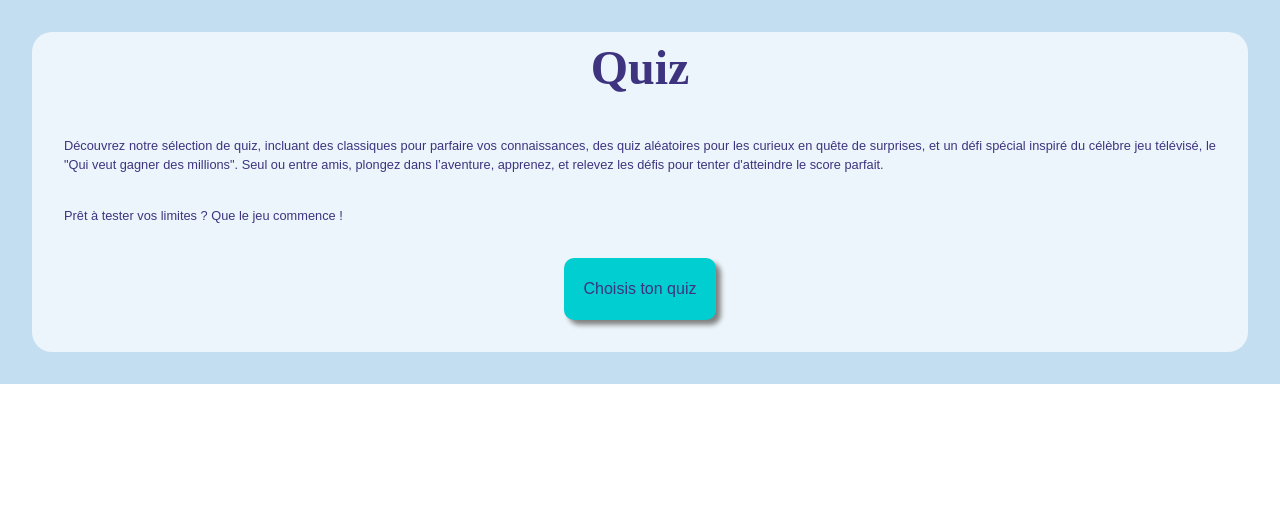
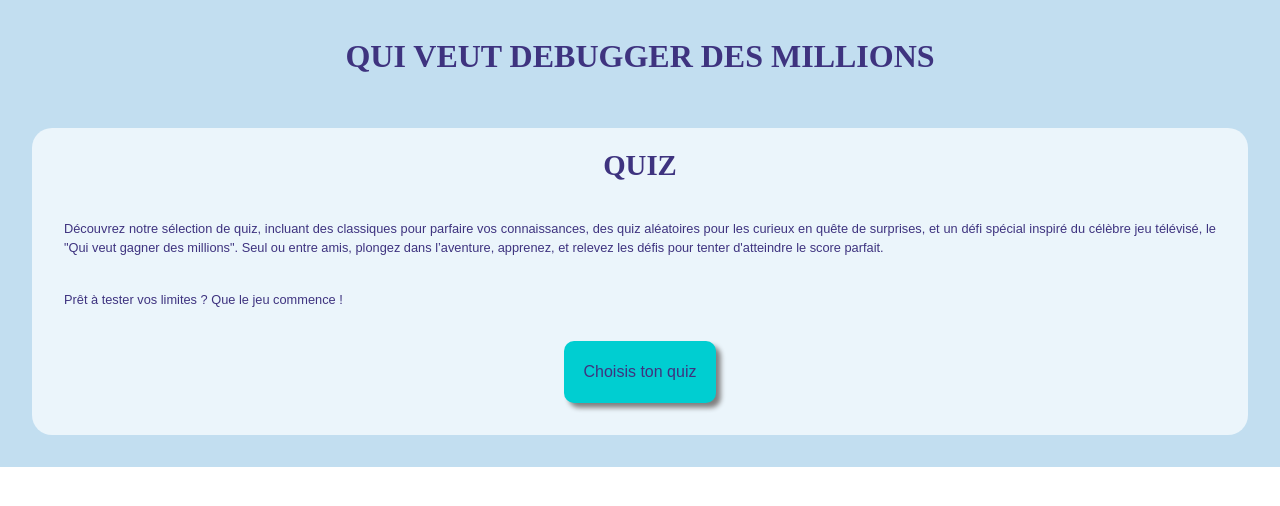
Before and after one commit to espositotimothe/JS-Paris-P2-LesPerses, a React (Vite) app: page / in a window 1280 px wide. Shown: the top 506 px of the page. Built offline with nearby package versions, Linux system fonts and the light colour scheme.

Commit message:
add h1 into component header

```diff
--- a/src/components/quiz-components/Header.css
+++ b/src/components/quiz-components/Header.css
@@ -1,11 +1,21 @@
-.welcome {
+.welcome-title {
+	color: var(--home-violet);
+	font-size: 2rem;
+	font-weight: 900;
+	text-align: center;
+	font-family: var(--font-titles);
+	margin-bottom: 3rem;
+}
+
+.quiz-block {
 	background-color: var(--home-fond-blocks);
 	border-radius: 20px;
+	padding-top: 1rem;
 }
 
 .quiz-title {
 	color: var(--home-violet);
-	font-size: 3rem;
+	font-size: 1.8rem;
 	font-weight: 600;
 	text-align: center;
 	font-family: var(--font-titles);
--- a/src/components/quiz-components/Header.tsx
+++ b/src/components/quiz-components/Header.tsx
@@ -11,15 +11,20 @@ export default function Header() {
 	return (
 		<>
 			{!showFilters ? (
+				<>
 					<section className="welcome">
-					<h1 className="quiz-title">Quiz</h1>
+						<h1 className="welcome-title"> QUI VEUT DEBUGGER DES MILLIONS</h1>
+					</section>
+
+					<section className="quiz-block">
+						<h2 className="quiz-title">QUIZ</h2>
 						<p className="quiz-description">
 							Découvrez notre sélection de quiz, incluant des classiques pour
-						parfaire vos connaissances, des quiz aléatoires pour les curieux en
-						quête de surprises, et un défi spécial inspiré du célèbre jeu
+							parfaire vos connaissances, des quiz aléatoires pour les curieux
+							en quête de surprises, et un défi spécial inspiré du célèbre jeu
 							télévisé, le "Qui veut gagner des millions". Seul ou entre amis,
-						plongez dans l’aventure, apprenez, et relevez les défis pour tenter
-						d'atteindre le score parfait.
+							plongez dans l’aventure, apprenez, et relevez les défis pour
+							tenter d'atteindre le score parfait.
 						</p>
 						<p className="quiz-description">
 							Prêt à tester vos limites ? Que le jeu commence !
@@ -32,6 +37,7 @@ export default function Header() {
 							Choisis ton quiz
 						</button>
 					</section>
+				</>
 			) : (
 				<Themedif />
 			)}
```
Lines whose indentation alone changed are shown as unchanged.
